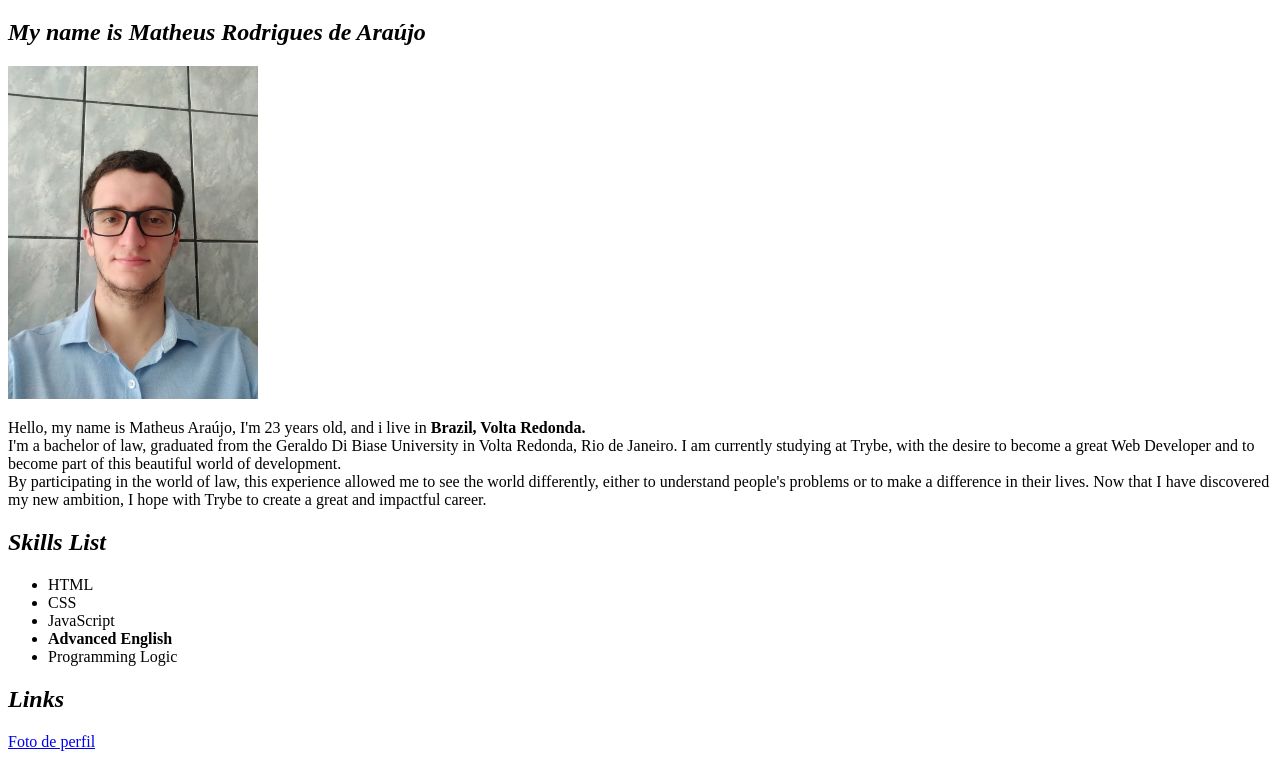
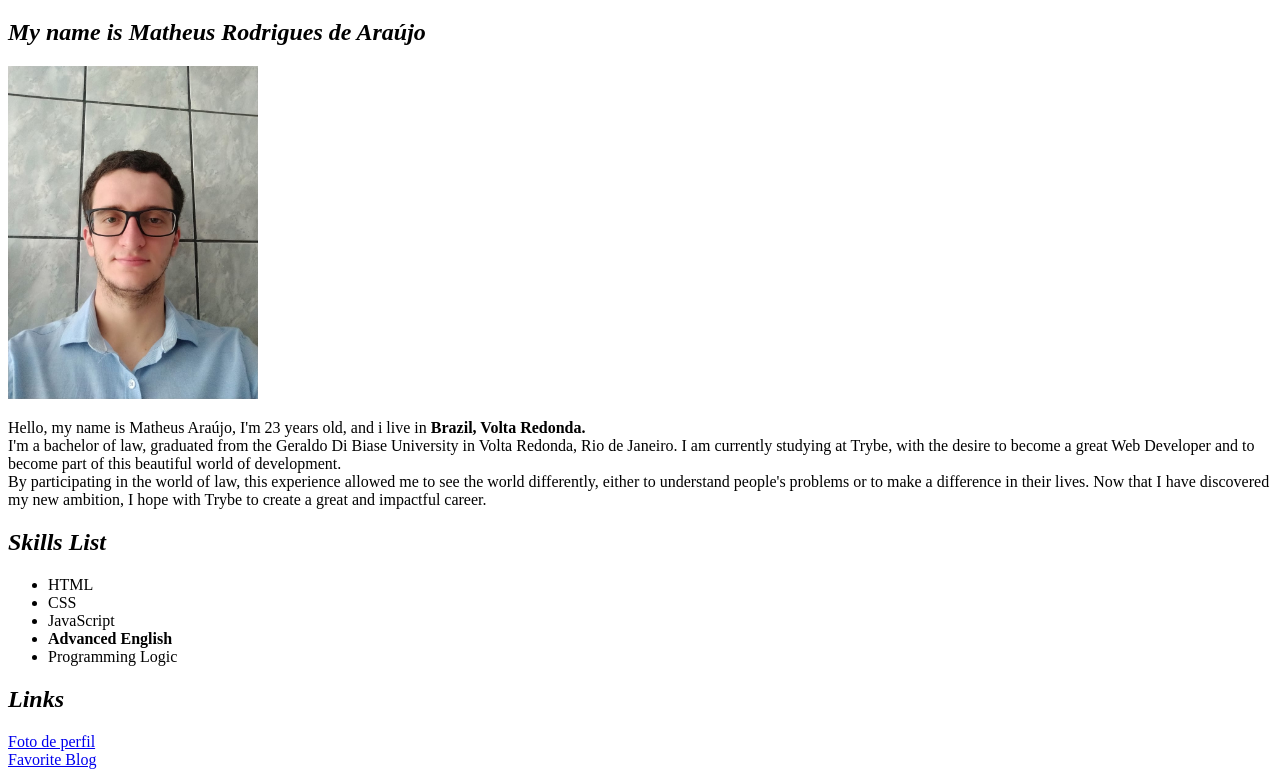
Before and after one commit to MatheusAraujoDev/portfolio-web, a plain HTML site: page index.html in a window 1280 px wide. Shown: the part 61-838 px from the top of the page. Drawn offline with Linux system fonts and the light colour scheme.

Commit message:
Adiciona link externo para o Blog Favorito

```diff
--- a/index.html
+++ b/index.html
@@ -25,6 +25,8 @@
 <h2><em>Links</em></h2>
 <a href="#FotoPerfil">Foto de perfil</a>
 <br>
+<a href="https://blog.betrybe.com/" target="_blank">Favorite Blog</a>
+<br>
 
 </body>
 </html>
```
